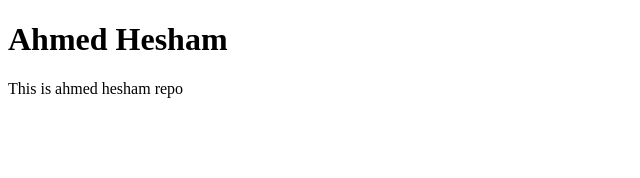
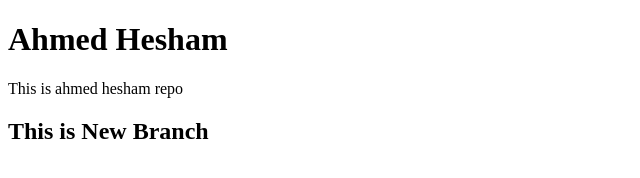
Before and after one commit to Ahmed-Hesham123/TaskRepo, a plain HTML site: page index.html in a window 1280 px wide. Shown: the whole page, without its empty margins (0-640 px from the left). Drawn offline with Linux system fonts and the light colour scheme.

Commit message:
Update index.html

```diff
--- a/index.html
+++ b/index.html
@@ -9,5 +9,6 @@
 <body>
     <h1>Ahmed Hesham</h1>
     <p>This is ahmed hesham repo</p>
+    <h2>This is New Branch</h2>
 </body>
 </html>
```
